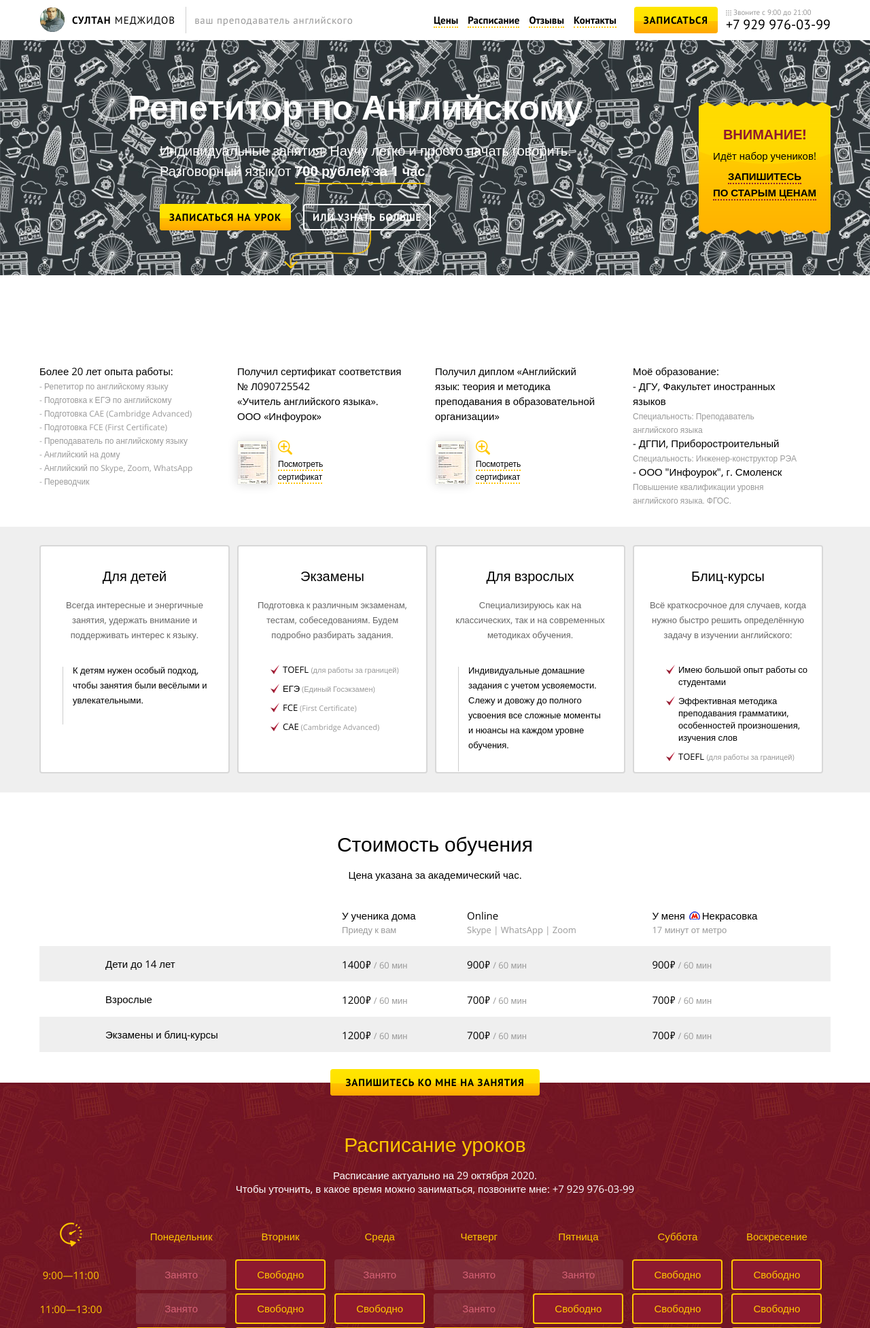
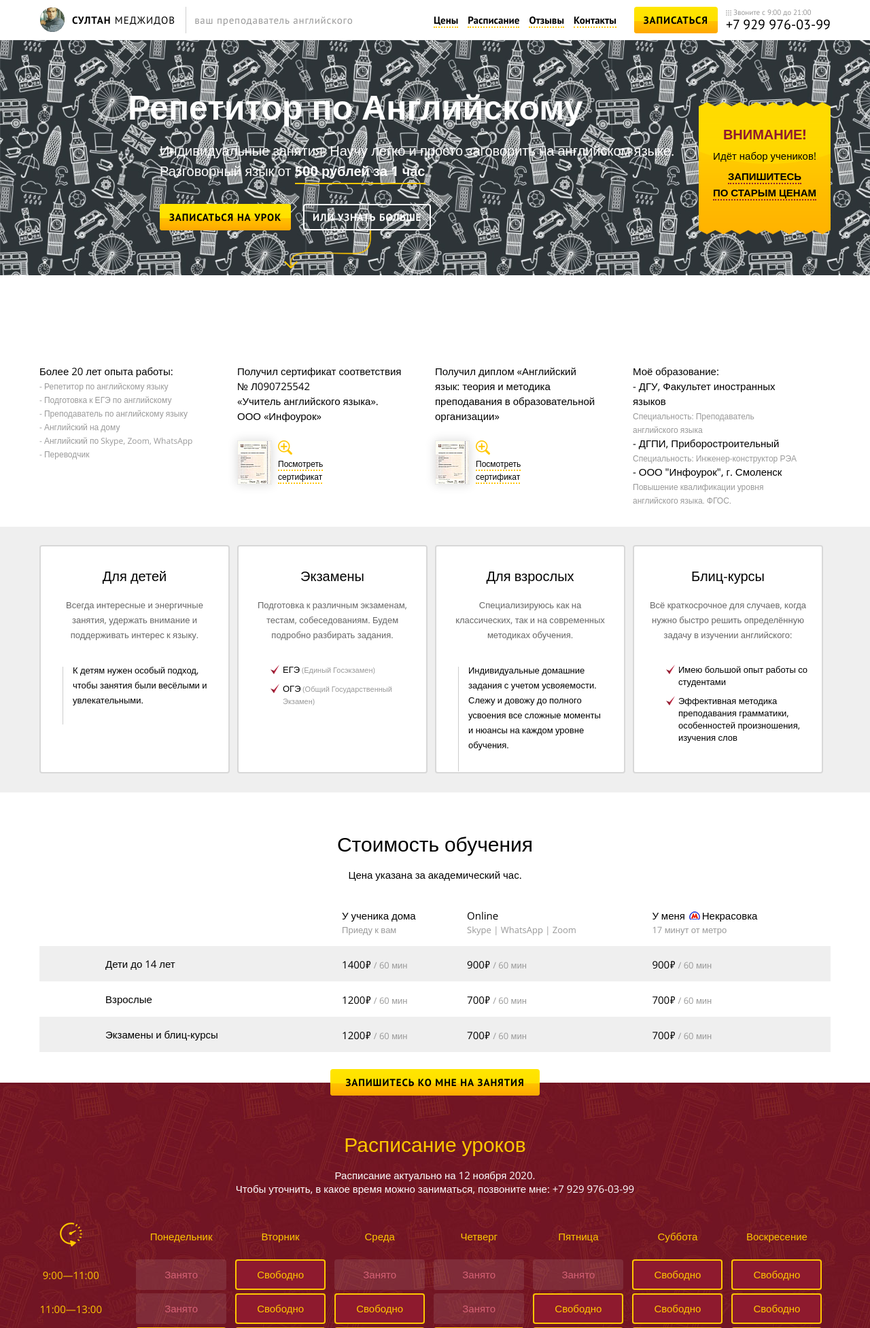
Before and after one commit to Frumlen/englishjust, a Django app: page / in a window 1280 px wide. Shown: the top 1954 px of the page at 68% size. Run offline with Django 3.2, Linux system fonts and the light colour scheme; parts of the project's set-up code (start-up, migrations or seed data) failed here and were passed over.

Commit message:
Правки в тексте

```diff
--- a/project/templates/index.html
+++ b/project/templates/index.html
@@ -40,7 +40,7 @@
             <div class="main_block">
                 <span>Репетитор по Английскому</span>
                 <div>
-                    <div>Индивидуальные занятия. Научу легко и просто начать говорить.<br>Разговорный язык от <span class="scroll_link">700 рублей за 1 час</span></div>
+                    <div>Индивидуальные занятия. Научу легко и просто заговорить на английском языке.<br>Разговорный язык от <span class="scroll_link">500 рублей за 1 час</span></div>
                     <a href={% url 'home' %} class="yell_butt" data-reveal-id="modal"><span>Записаться на урок</span></a>
                     <a class="yell_bord_butt scroll_down">Или узнать больше</a>
                 </div>
@@ -59,8 +59,6 @@
                     <div>Более 20 лет опыта работы: </div>
                     <span>- Репетитор по английскому языку</span><br>
                     <span>- Подготовка к ЕГЭ по английскому</span><br>
-                    <span>- Подготовка CAE (Cambridge Advanced)</span><br>
-                    <span>- Подготовка FCE (First Certificate)</span><br>
                     <span>- Преподаватель по английскому языку</span><br>
                     <span>- Английский на дому</span><br>
                     <span>- Английский по Skype, Zoom, WhatsApp </span><br>
@@ -106,10 +104,8 @@
                     <div class="for_title">Экзамены</div>
                     <div class="for_descr">Подготовка к различным экзаменам, тестам, собеседованиям. Будем подробно разбирать задания.</div>
                     <ul>
-                        <li>TOEFL <span>(для работы за границей)</span></li>
                         <li>ЕГЭ<span> (Единый Госэкзамен)</span></li>
-                        <li>FCE<span> (First Certificate)</span></li>
-                        <li>CAE<span> (Cambridge Advanced)</span></li>
+                        <li>ОГЭ<span> (Общий Государственный Экзамен)</span></li>
                     </ul>
                 </li>
                 <li>
@@ -126,7 +122,6 @@
                     <ul>
                         <li>Имею большой опыт работы со студентами</li>
                         <li>Эффективная методика преподавания грамматики, особенностей произношения, изучения слов</li>
-                        <li>TOEFL <span>(для работы за границей)</span></li>
                     </ul>
                 </li>
             </ul>
@@ -196,7 +191,7 @@
     <div class="timetable" id="s3">
         <div class="container">
             <div class="title">Расписание уроков</div>
-            <div class="title_descr">Расписание актуально на 29 октября 2020.<br>Чтобы уточнить, в какое время можно заниматься, позвоните мне: +7 929 976-03-99</div>
+            <div class="title_descr">Расписание актуально на 12 ноября 2020.<br>Чтобы уточнить, в какое время можно заниматься, позвоните мне: +7 929 976-03-99</div>
             <table>
                 <thead>
                     <th><span></span></th>
@@ -297,7 +292,7 @@
                     <div class="rev_image"><img src={% static "images/review4.jpg"%} alt=""></div>
                     <div class="rev_name">Андрей</div>
                     <div class="rev_descr">31 год<br>Студент.<br>Курс: повышение уровня. Intermediate.</div>
-                    <div class="rev_body"><span class="left_quote"></span>В первую очередь хочу сказать огромное спасибо  за столь структурированный и адаптированный персонально под меня курс. Такой подход позволил мне в краткие сроки сильно повысить свой уровень английского языка. Уроки проходили в максимально приближенные к темам, которые мне интересны. Султан Пашаевич замечательный педагог, буду рекомендовать его как профессионала в своей области! <span class="right_quote"></span></div>
+                    <div class="rev_body"><span class="left_quote"></span>В первую очередь хочу сказать огромное спасибо за столь структурированный и адаптированный персонально под меня курс. Такой подход позволил мне в краткие сроки сильно повысить свой уровень английского языка. Уроки проходили в максимально приближенные к темам, которые мне интересны. Султан Пашаевич замечательный педагог, буду рекомендовать его как профессионала в своей области!<span class="right_quote"></span></div>
 
                 </li>
 
@@ -305,7 +300,7 @@
                     <div class="rev_image"><img src={% static "images/review3.jpg"%} alt=""></div>
                     <div class="rev_name">Настя</div>
                     <div class="rev_descr">Дочка Маша, 14 лет<br>Учится в 8 классе и хочет стать врачом<br>Курс: повышение успеваемости</div>
-                    <div class="rev_body"><span class="left_quote"></span>Мы очень довольны работой преподавателя английского языка Султаном Пашаевичем, он — замечательный педагог, можем его порекомендовать! Дочка сильно отставала от одноклассников и это сильно влияло на интерес к языке, теперь же, мы лучшие в классе и дочке очень интересно ходить на занятия. Мы продолжаем заниматься, ребенок любит репетитора, результаты есть — все прекрасно у нас.<span class="right_quote"></span></div>
+                    <div class="rev_body"><span class="left_quote"></span>Мы очень довольны работой преподавателя английского языка Султаном Пашаевичем, он — замечательный педагог, можем его порекомендовать! Дочка сильно отставала от одноклассников и это сильно влияло на интерес к языку, теперь же, мы лучшие в классе и дочке очень интересно ходить на занятия. Мы продолжаем заниматься, ребенок любит репетитора, результаты есть — все прекрасно у нас.<span class="right_quote"></span></div>
                 </li>
 
                  <li>
@@ -313,7 +308,7 @@
                     <div class="rev_name">Михаил</div>
                     <div class="rev_descr">43 год<br>Предприниматель.<br>Курс: подготовка для работы за границей
                     </div>
-                    <div class="rev_body"><span class="left_quote"></span>Султан Пашаевич отличный педагод! Еще на первом занятии постарался максимально детально собрать информацию о моих целях изучаения английского языка и уже на следующий урок адаптитовал занятия под реальные условия которые будут возникать в процессе работы. Тонкий психолог и хорошо разбирается в людях, умеет найти нужный подход к ученику и знает, как добиться результата.<span class="right_quote"></span></div>
+                    <div class="rev_body"><span class="left_quote"></span>Султан Пашаевич отличный педагог! Еще на первом занятии постарался максимально детально собрать информацию о моих целях изучения английского языка и уже на следующий урок адаптировал занятия под реальные условия которые будут возникать в процессе работы. Тонкий психолог и хорошо разбирается в людях, умеет найти нужный подход к ученику и знает, как добиться результата.<span class="right_quote"></span></div>
                 </li>
 
             </div>
@@ -342,7 +337,7 @@
                     <div class="rev_image"><img src={% static "images/review5.jpg"%} alt=""></div>
                     <div class="rev_name">Марина</div>
                     <div class="rev_descr">30 лет<br>Ходит на курсы фотографии <br>Курс: повышение уровня. Intermediate.</div>
-                    <div class="rev_body"><span class="left_quote"></span>Мне очень нравится преподаватель английского языка Султан Пашаевич, она — грамотный, профессиональный специалист, он выстраивает урок, исходя из индивидуальных потребностей: у меня проще идет грамматика, поэтому он дает её в конце урока, чтобы мне было удобно. <span class="right_quote"></span></div>
+                    <div class="rev_body"><span class="left_quote"></span>Мне очень нравится преподаватель английского языка Султан Пашаевич, он — грамотный, профессиональный специалист, он выстраивает урок, исходя из индивидуальных потребностей: у меня проще идет грамматика, поэтому он дает её в конце урока, чтобы мне было удобно. <span class="right_quote"></span></div>
                 </li>
 
 
```
